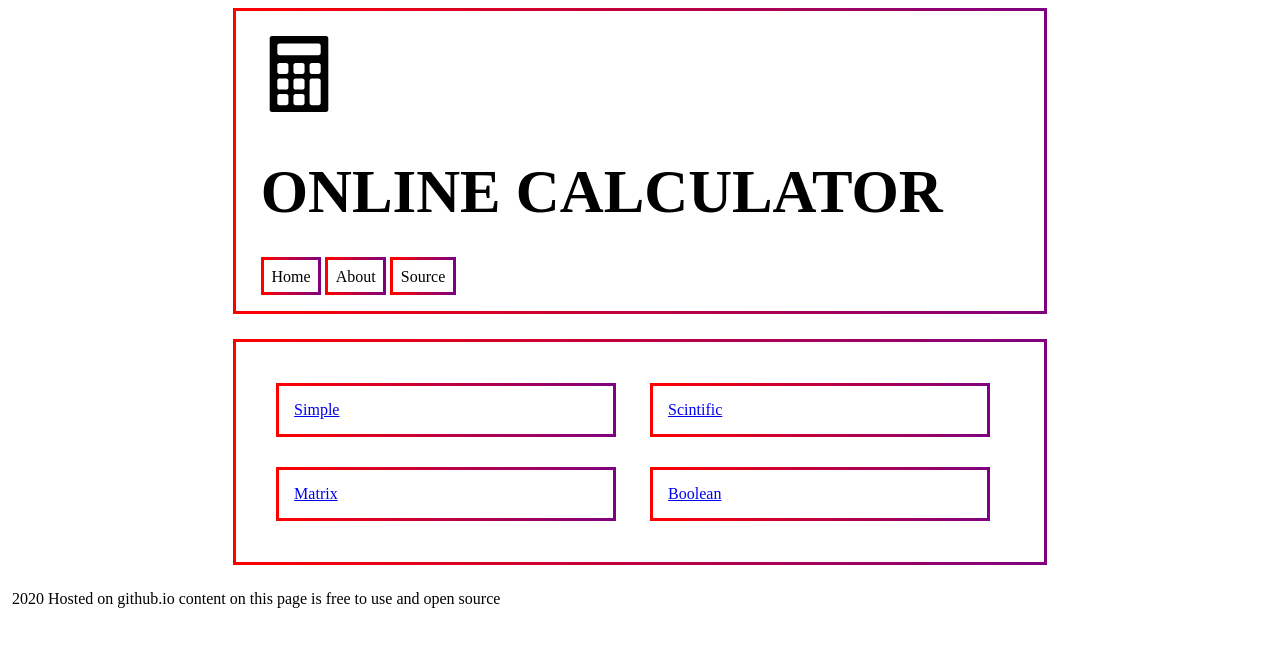
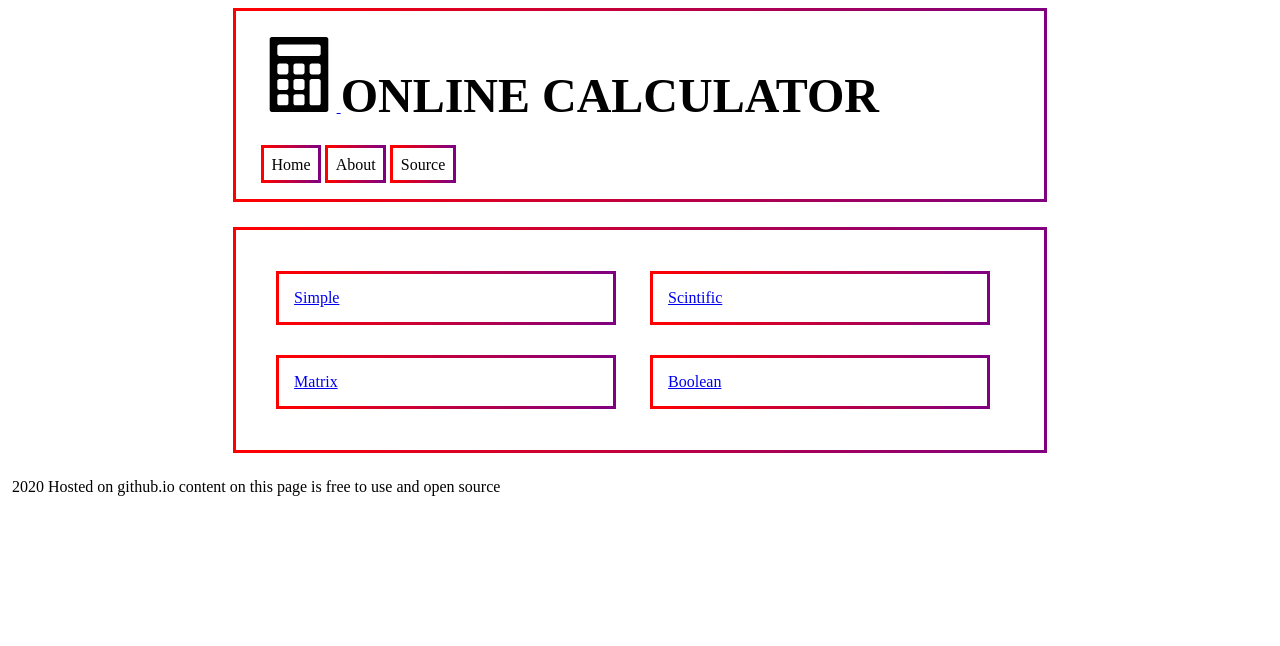
Before and after one commit to tusharjain0110/algebracalc, a plain HTML site: page index.html in a window 1280 px wide. Drawn offline with Linux system fonts and the light colour scheme.

Commit message:
changed the font size of heading

```diff
--- a/css/index.css
+++ b/css/index.css
@@ -12,7 +12,7 @@ header div a img{
 }
 header div h1{
 	display: inline-block;
-	font-size: 380%;
+	font-size: 3em;
 }
 nav{
 	display: block;
```
